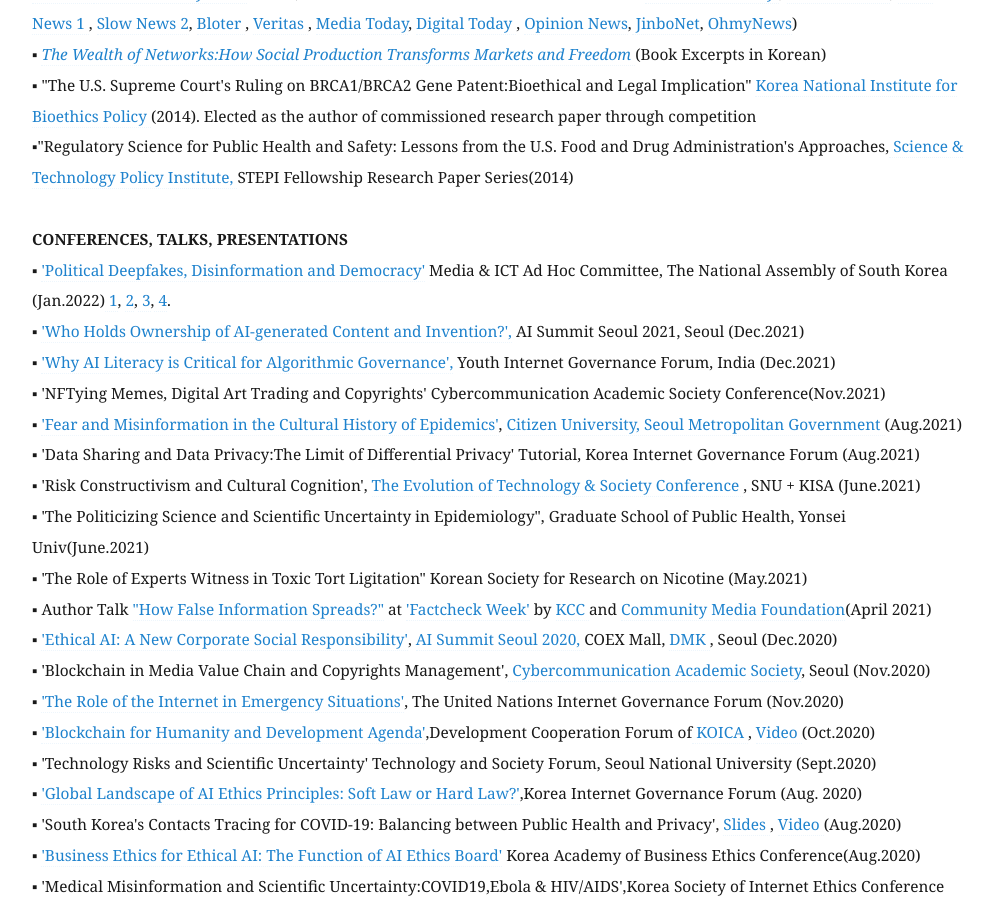
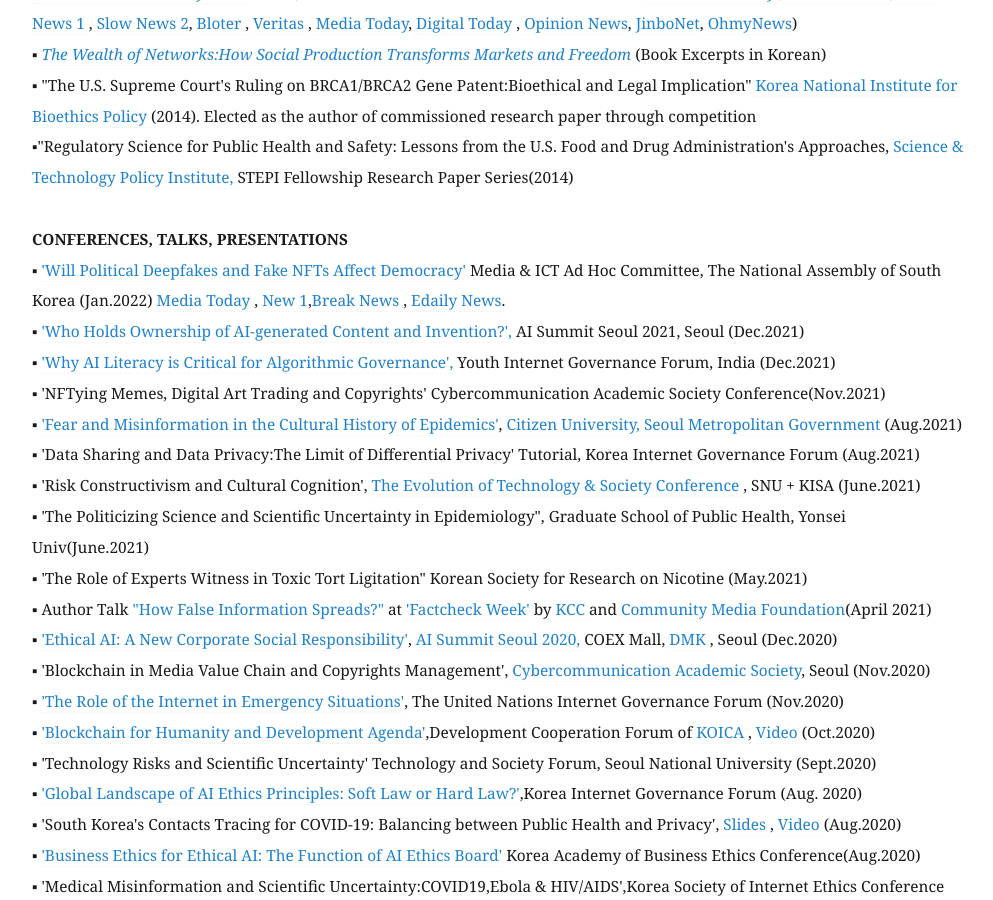
Before and after one commit to eunchangchoi/eunchangchoi.github.io, a Jekyll site: the page built from index.md, in a window 1280 px wide and 900 px high, scrolled down 3253 px. Shown: the whole window, without its empty margins (68-1061 px from the left). Built offline with Jekyll 4.4.1, drawn with Linux system fonts in a browser that asks for light colours; some of the changed text lies outside the part shown.

Commit message:
Update index.md

```diff
--- a/index.md
+++ b/index.md
@@ -71,7 +71,7 @@
 ▪"Regulatory Science for Public Health and Safety: Lessons from the U.S. Food and Drug Administration's Approaches,<a href="https://www.stepi.re.kr/site/stepien/main.do"> Science & Technology Policy Institute, </a>STEPI Fellowship Research Paper Series(2014)<br>
      <br>
  <strong> CONFERENCES, TALKS, PRESENTATIONS </strong> <br>
-▪ <a href="https://zdnet.co.kr/view/?no=20220112165731">'Political Deepfakes, Disinformation and Democracy'</a> Media & ICT Ad Hoc Committee, The National Assembly of South Korea (Jan.2022)<a href="http://www.mediatoday.co.kr/news/articleView.html?idxno=301748"> 1</a>, <a href="https://www.news1.kr/articles/?4553816/">2</a>,<a href="http://www.ftoday.co.kr/news/articleView.html?idxno=230638/"> 3</a>,<a href="https://www.edaily.co.kr/news/read?newsId=02768326632197392&mediaCodeNo=257&OutLnkChk=Y/"> 4</a>.<br>
+▪ <a href="https://zdnet.co.kr/view/?no=20220112165731">'Will Political Deepfakes and Fake NFTs Affect Democracy'</a> Media & ICT Ad Hoc Committee, The National Assembly of South Korea (Jan.2022)<a href="http://www.mediatoday.co.kr/news/articleView.html?idxno=301748"> Media Today </a>, <a href="https://www.news1.kr/articles/?4553816/">New 1</a>,<a href="https://www.breaknews.com/864283/">Break News </a>,<a href="https://www.edaily.co.kr/news/read?newsId=02768326632197392&mediaCodeNo=257&OutLnkChk=Y/"> Edaily News</a>.<br>
 ▪ <a href="https://aisummit.co.kr/agenda_2021-2/">'Who Holds Ownership of AI-generated Content and Invention?',</a> AI Summit Seoul 2021, Seoul (Dec.2021)<br>
 ▪ <a href="https://youthigf.in/2021/12/02/agenda/">'Why AI Literacy is Critical for Algorithmic Governance',</a> Youth Internet Governance Forum, India (Dec.2021)<br>
 ▪ 'NFTying Memes, Digital Art Trading and Copyrights' Cybercommunication Academic Society Conference(Nov.2021) <br>
@@ -114,7 +114,7 @@
   <br>
 
  <strong> CONSULTING & ADVICES</strong> <br>
-▪ Chief Data Ethics Officer,a qualified <a href="https://www.dataq.or.kr/www/sub/a_06.do"> Advanced Data Analytics Professional,</a> in <a href="https://labbit.kr/"> LABBIT,</a> a growth hacking company in Seoul<br>
+▪ Chief Data Ethics Officer, a qualified <a href="https://www.dataq.or.kr/www/sub/a_06.do"> Advanced Data Analytics Professional,</a> in <a href="https://labbit.kr/"> LABBIT,</a> a growth hacking company in Seoul<br>
 ▪ Panelist,'Myanmar's Internet Suppression and Democracy after Military Coup' Korea Internet Governance Forum (Aug.2021) <br>
 ▪ <a href="https://ap.rigf.asia/fellowship/2021/introducing-the-mentors-of-2021-fellowship-program/?fbclid=IwAR2pn3lY-fE0daHxOW4vCcvk0HX-zwFHd8uJxaPnT266Hn7BOkA52UudjMw"> Mentoring </a> for 2021 APrIGF Fellows,<a href="https://ap.rigf.asia/"> Asia Pacific Regional Internet Governance Forum(APrIGF)</a> <br>
 ▪ Panelist, Asian Pacific Table-top Exercise on the Human Element in Autonomous Weapon Systems,<a href="http://unidir.org"> UNDIR </a> (Feb. 2021)<br>
```
